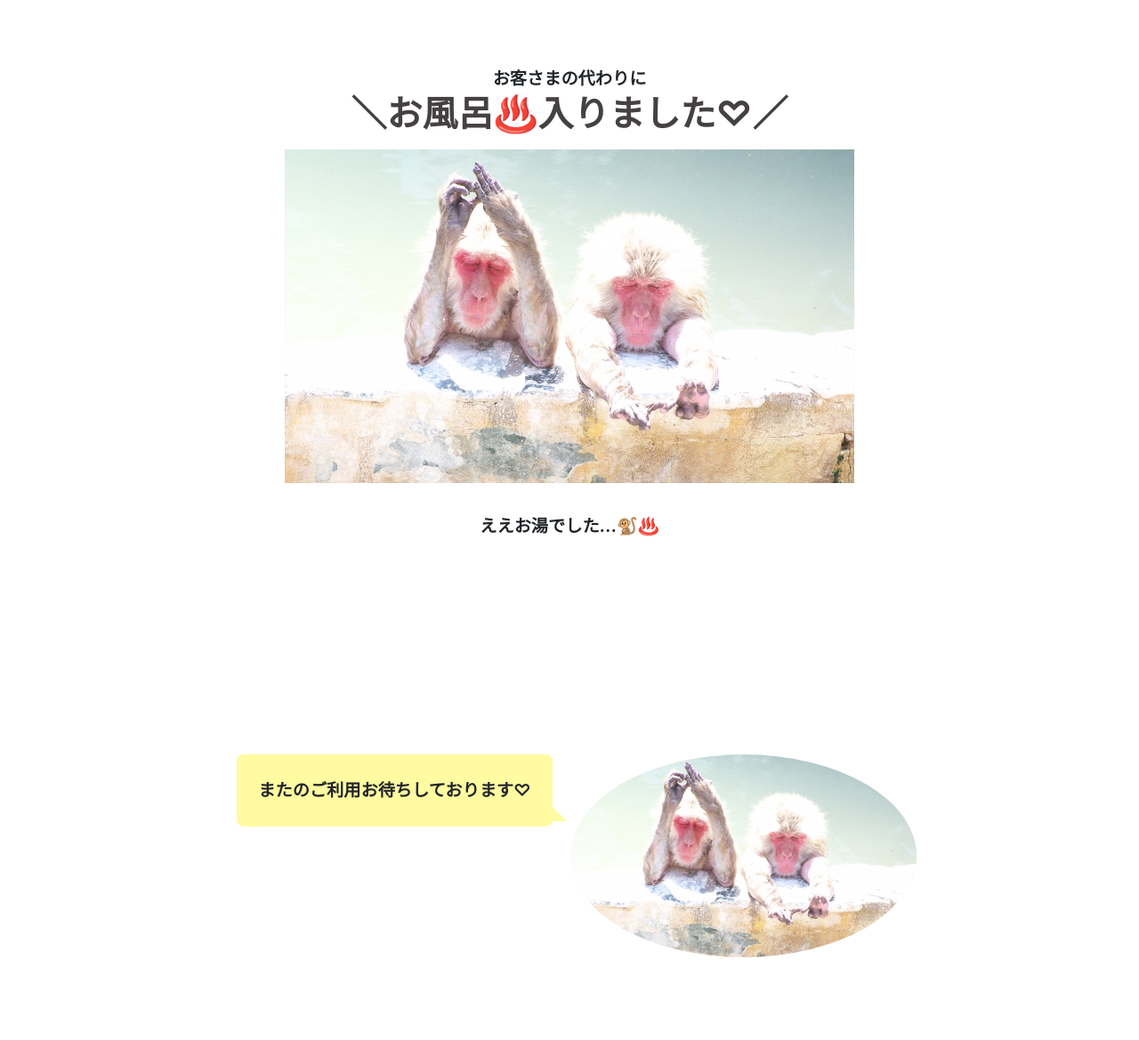
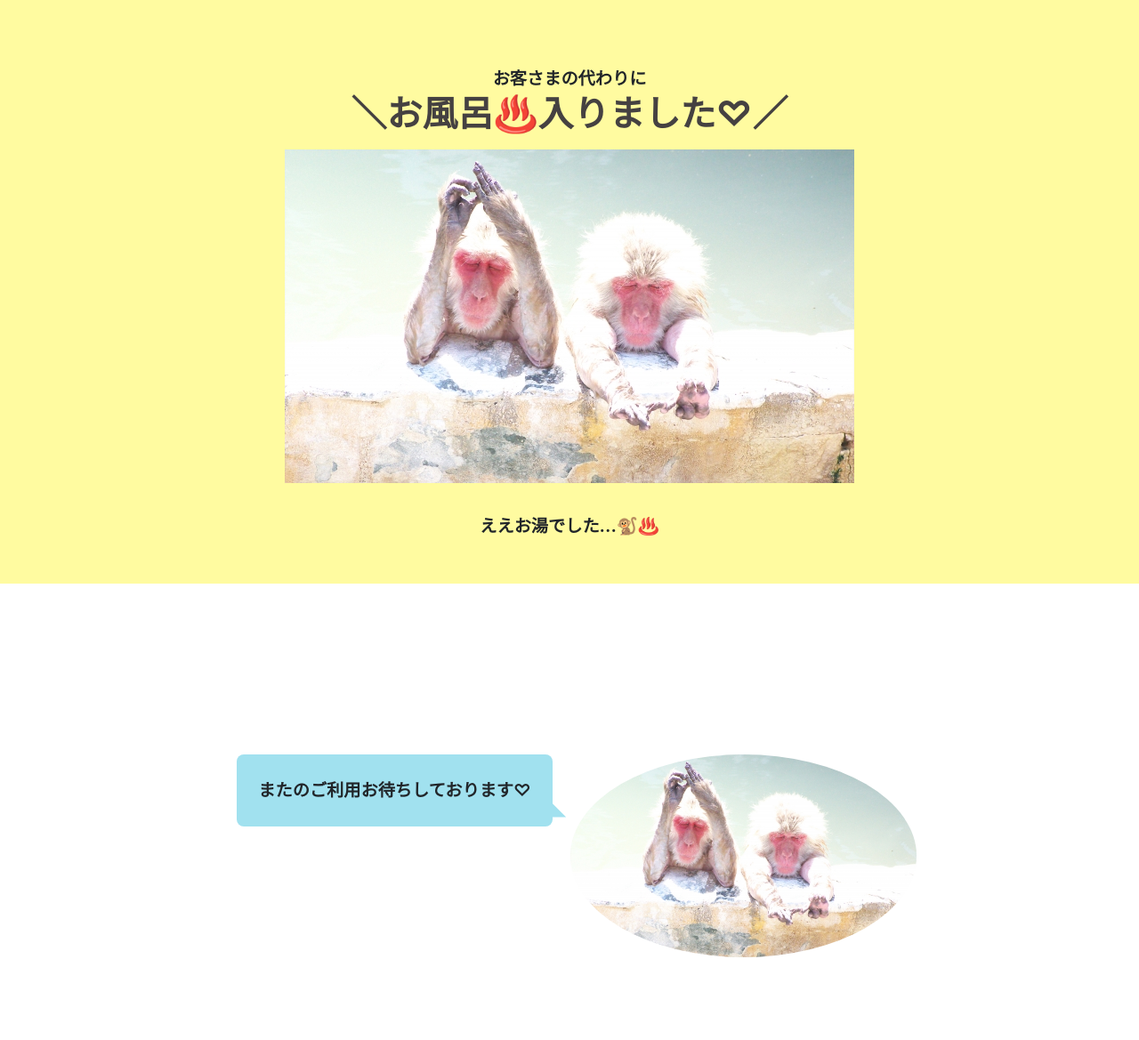
Before and after one commit to mihoijuin/ofuro-agency, a Django app: page /result1 in a window 1280 px wide. Shown: the part 87-1256 px from the top of the page at 89% size. Run offline with Django 3.2, Linux system fonts and the light colour scheme; style sheets or scripts are compiled from the project's sources; some libraries are stand-ins or nearby versions.

Commit message:
[add]refs #86 result画面のレイアウトを調整したり背景に色をつけたり

```diff
--- a/ofuro/static/css/style.css
+++ b/ofuro/static/css/style.css
@@ -193,9 +193,12 @@ header {
   font-size: 1.8rem; }
 
 /* result page */
+.result {
+  background-color: #FFFBA0; }
+
 .result-greeting p {
   display: inline-block;
-  background-color: #FFFBA0;
+  background-color: #A1E1EF;
   border-radius: .5rem;
   font-weight: bold;
   text-align: center;
@@ -206,12 +209,12 @@ header {
     position: absolute;
     margin: 0;
     padding: 0;
-    transform: translateX(150%) translateY(calc(2.2rem - 0%));
+    transform: translateX(145%) translateY(calc(1.9rem - 0%));
     width: 0;
     content: "";
     border-width: 0 1rem 1rem 0;
     border-style: solid;
-    border-color: #FFFBA0 transparent;
+    border-color: #A1E1EF transparent;
     max-width: calc(100% - 100px); }
 
 .img-rounded {
--- a/ofuro/static/css/style.scss
+++ b/ofuro/static/css/style.scss
@@ -246,10 +246,14 @@ header {
 }
 
 /* result page */
+.result {
+  background-color: $yellow;
+}
+
 .result-greeting {
   p {
     display: inline-block;
-    background-color: $yellow;
+    background-color: $basic_color;
     border-radius: .5rem;
     font-weight: bold;
     text-align: center;
@@ -261,12 +265,12 @@ header {
       position: absolute;
       margin: 0;
       padding: 0;
-      transform: translateX(150%) translateY(calc(2.2rem - 0%));
+      transform: translateX(145%) translateY(calc(1.9rem - 0%));
       width: 0;
       content: "";
       border-width: 0 1rem 1rem 0;
       border-style: solid;
-      border-color: $yellow transparent;
+      border-color: $basic_color transparent;
       max-width: calc(100% - 100px);
     }
   }
```
Also changed, not shown: 1 other file.
